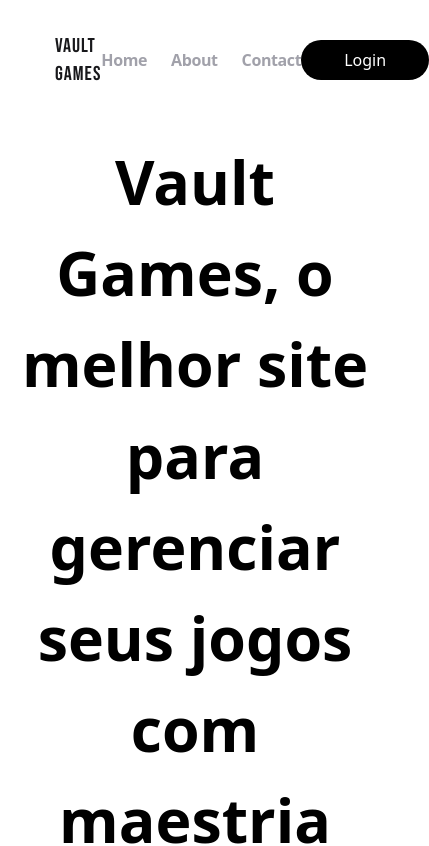
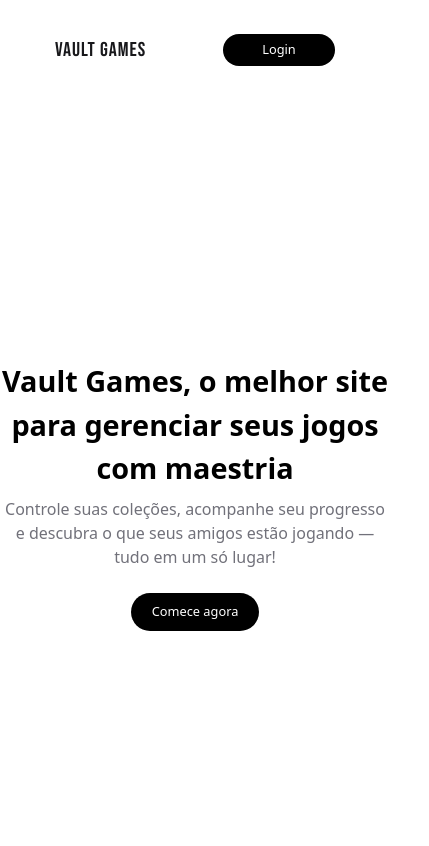
Before and after one commit to OtavioAraujoS/vault-games, a React (Vite) app: page / in a window 390 px wide. Shown: the top 846 px of the page, 429 px wide, since content can reach past the window. Built offline with nearby package versions, Linux system fonts and the light colour scheme.

Commit message:
feat: enhance Home component layout with responsive design adjustments

```diff
--- a/src/pages/home/Home.tsx
+++ b/src/pages/home/Home.tsx
@@ -20,27 +20,27 @@ export const Home = () => {
       <div ref={homeRef} className="flex flex-col items-center gap-8 h-full">
         <header className="w-[80%] min-h-[8vh] flex justify-between items-center p-4 mt-4">
           <div className="flex items-center">
-            <h1 className="font-bebas tracking-wider lg:text-2xl text-xl text-zinc-900">
+            <h1 className="font-bebas tracking-wider text-xl text-zinc-900 lg:text-2xl">
               Vault Games
             </h1>
           </div>
 
-          <div className="flex items-center">
+          <div className="items-center hidden lg:flex">
             <ul className="flex gap-6">
               <li
-                className="font-bold text-zinc-400 tracking-tight cursor-pointer hover:text-zinc-600 transition duration-300"
+                className="text-base lg:text-lg font-bold text-zinc-400 tracking-tight cursor-pointer hover:text-zinc-600 transition duration-300"
                 onClick={() => scrollToSection(homeRef)}
               >
                 Home
               </li>
               <li
-                className="font-bold text-zinc-400 tracking-tight cursor-pointer hover:text-zinc-600 transition duration-300"
+                className="text-base lg:text-lg font-bold text-zinc-400 tracking-tight cursor-pointer hover:text-zinc-600 transition duration-300"
                 onClick={() => scrollToSection(aboutRef)}
               >
                 About
               </li>
               <li
-                className="font-bold text-zinc-400 tracking-tight cursor-pointer hover:text-zinc-600 transition duration-300"
+                className="text-base lg:text-lg font-bold text-zinc-400 tracking-tight cursor-pointer hover:text-zinc-600 transition duration-300"
                 onClick={() => scrollToSection(contactRef)}
               >
                 Contact
@@ -50,7 +50,7 @@ export const Home = () => {
 
           <div>
             <button
-              className="w-[8rem] h-[2.5rem] bg-black text-white rounded-3xl"
+              className="w-[7rem] h-[2rem] lg:w-[8rem] lg:h-[2.5rem] bg-black text-white text-[0.8rem] lg:text-[1rem] rounded-3xl"
               onClick={redirectToLogin}
             >
               Login
@@ -58,16 +58,16 @@ export const Home = () => {
           </div>
         </header>
         <body className="flex flex-col justify-center items-center gap-2 min-h-[90vh]">
-          <h1 className="max-w-[80rem] text-[3.8rem] font-bold text-center">
+          <h1 className="max-w-[80rem] text-[1.8rem] sm:text-[2.2rem] md:text-[2.8rem] lg:text-[3.8rem] font-bold text-center">
             Vault Games, o melhor site para gerenciar seus jogos com maestria
           </h1>
-          <p className="max-w-[70rem] text-[1.5rem] text-zinc-500 text-center">
+          <p className="max-w-[70rem] text-[1rem] md:text-[1.2rem] lg:text-[1.5rem] text-zinc-500 text-center">
             Controle suas coleções, acompanhe seu progresso e descubra o que
             seus amigos estão jogando — tudo em um só lugar!
           </p>
 
           <button
-            className="w-[10rem] h-[2.8rem] bg-black text-white rounded-3xl mt-4"
+            className="w-[8rem] h-[2.4rem] lg:w-[10rem] lg:h-[2.8rem] bg-black text-white text-[0.8rem] lg:text-[1rem] rounded-3xl mt-4"
             onClick={redirectToLogin}
           >
             Comece agora
```
